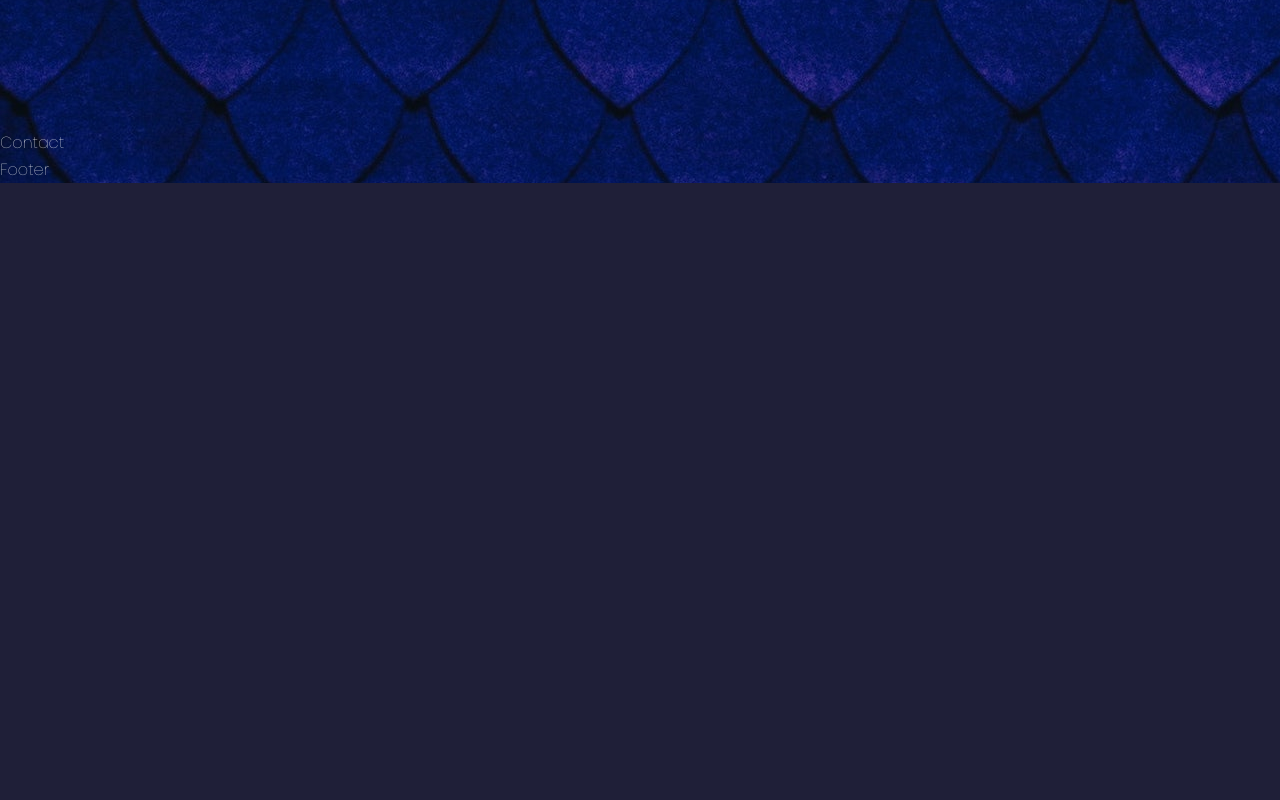
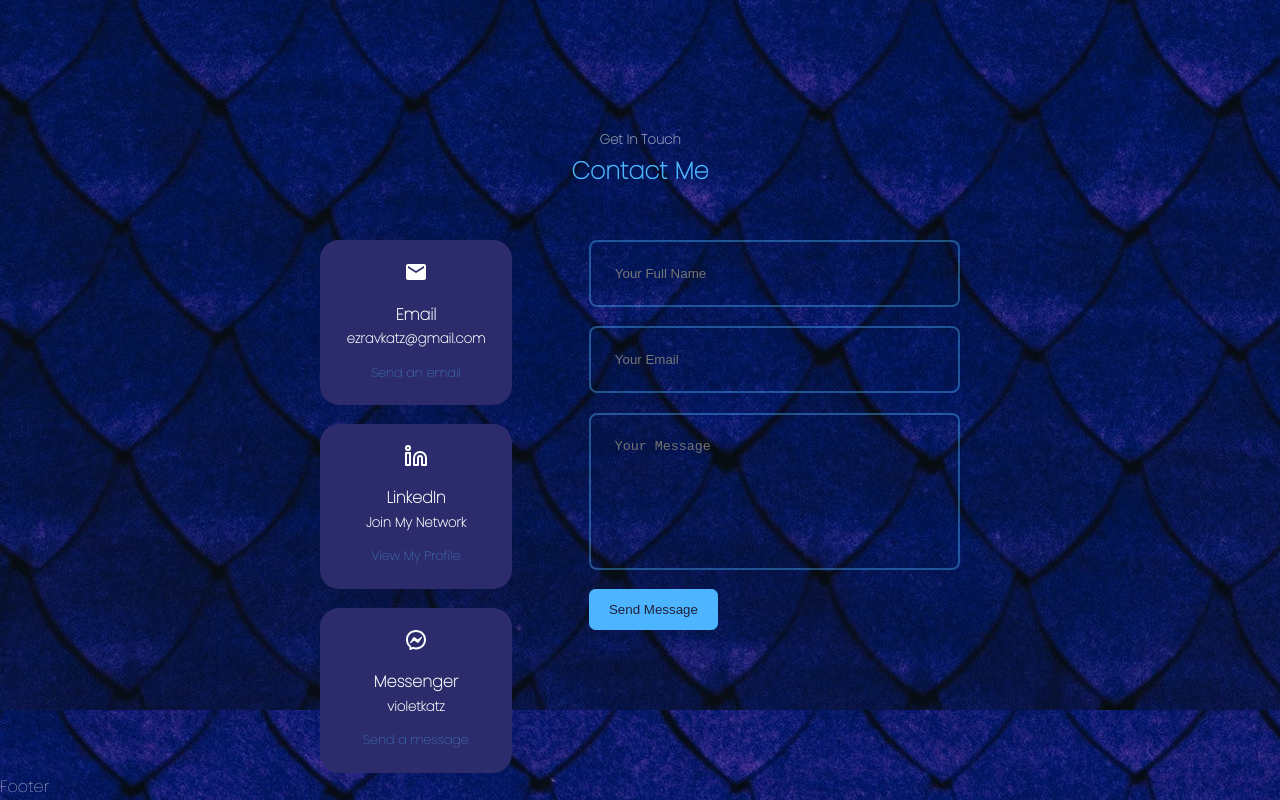
Before and after one commit to ezravkatz/evk-react-portfolio, a React (Create React App) app: page / in a window 1280 px wide. Shown: the part 4573-5373 px from the top of the page. Before the commit the page ends 4756 px from the top, so only its background shows below. Built offline with nearby package versions, Linux system fonts and the light colour scheme.

Commit message:
contact component

```diff
--- a/src/components/contact/Contact.jsx
+++ b/src/components/contact/Contact.jsx
@@ -1,10 +1,45 @@
 import React from 'react'
 import './contact.css'
+import {MdEmail} from 'react-icons/md'
+import {RiMessengerLine} from 'react-icons/ri'
+import {FiLinkedin} from 'react-icons/fi'
 
 const Contact = () => {
   return (
     <section id='contact'>
-      Contact
+      <h5>Get In Touch</h5>
+      <h2>Contact Me</h2>
+
+      <div className="container contact__container">
+        <div className="contact__options">
+          <article className="contact__option">
+            <MdEmail className='contact__option-icon'/>
+            <h4>Email</h4>
+            <h5>ezravkatz@gmail.com</h5>
+            <a href="mailto:ezravkatz@gmail.com">Send an email</a>
+          </article>
+          <article className="contact__option">
+            <FiLinkedin className='contact__option-icon'/>
+            <h4>LinkedIn</h4>
+            <h5>Join My Network</h5>
+            <a href="https://www.linkedin.com/in/ezra-katz-22029a146/" target='_blank'>View My Profile</a>
+          </article>
+          <article className="contact__option">
+            <RiMessengerLine className='contact__option-icon'/>
+            <h4>Messenger</h4>
+            <h5>violetkatz</h5>
+            <a href="https://m.me/violetkatz" target='_blank'>Send a message</a>
+          </article>
+
+        </div>
+        {/*end of contact options */}
+        <form action=''>
+          <input type="text" name='name' placeholder='Your Full Name' required/>
+          <input type="email" name='email' placeholder='Your Email' required />
+          <textarea name='message' rows='7' placeholder='Your Message' required />
+          <button type='submit' className='btn btn-primary'>Send Message</button>
+        </form>
+      </div>
     </section>
   )
 }
--- a/src/components/contact/contact.css
+++ b/src/components/contact/contact.css
@@ -0,0 +1,73 @@
+.container.contact__container {
+  width: 50%;
+  display: grid;
+  grid-template-columns: 30% 58%;
+  gap: 12%;
+}
+
+.contact__options {
+  display: flex;
+  flex-direction: column;
+  gap: 1.2rem;
+}
+
+.contact__option {
+  background: var(--color-bg-variant);
+  padding: 1.2rem;
+  border-radius: 1.2rem;
+  text-align: center;
+  border: 1px solid transparent;
+  transition: var(--transition);
+}
+
+.contact__option:hover {
+  background: transparent;
+  border-color: var(--colorp-primary-variant);
+}
+
+.contact__option-icon {
+  font-size: 1.5rem;
+  margin-bottom: 0.5rem;
+}
+
+.contact__option a {
+  margin-top: 0.7rem;
+  display: inline-block;
+  font-size: 0.8rem;
+}
+
+/* form styling */
+
+form {
+  display: flex;
+  flex-direction: column;
+  gap: 1.2rem;
+}
+
+input,
+textarea {
+  width: 100%;
+  padding: 1.5rem;
+  border-radius: 0.5rem;
+  background: transparent;
+  border: 2px solid var(--color-primary-variant);
+  resize: none;
+  color: var(--color-white);
+}
+
+/* media queries for medium devices */
+
+@media screen and (max-width: 1024px) {
+  .container.contact__container {
+    grid-template-columns: 1fr;
+    gap: 2rem;
+  }
+}
+
+/* media queries for small devices */
+
+@media screen and (max-width: 600px) {
+  .container.contact__container {
+    width: var(--container-width-sm);
+  }
+}
```
